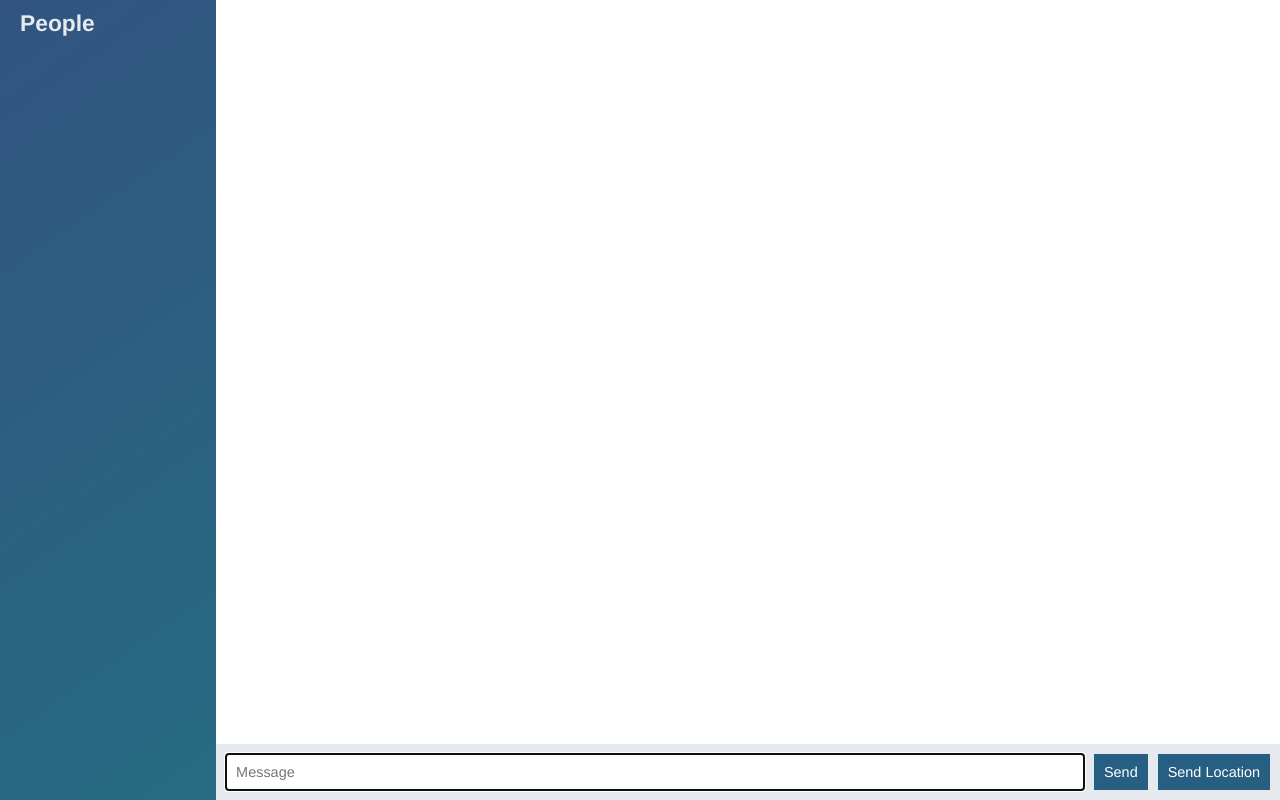
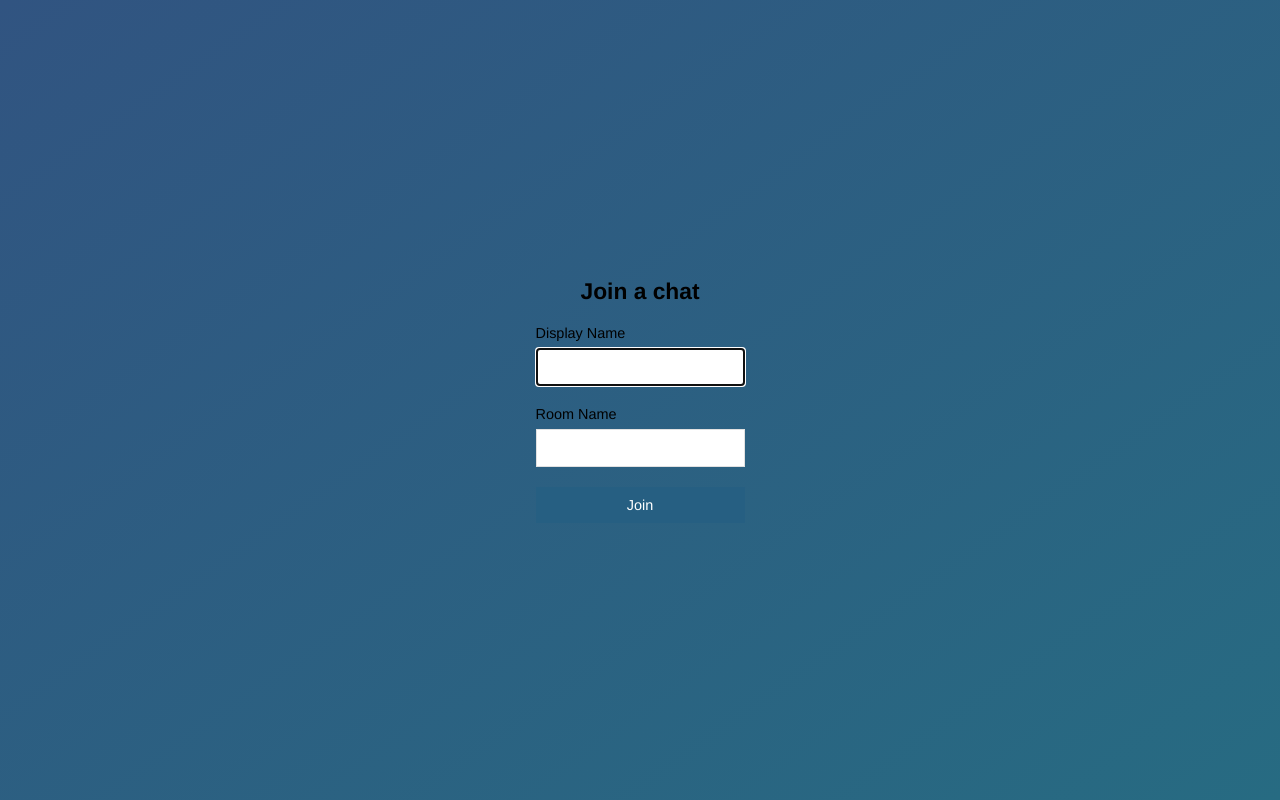
Before and after one commit to HImanshub010/chat-app, a website: page public/index.html in a window 1280 px wide. Drawn offline with nearby package versions, Linux system fonts and the light colour scheme; no server answers.

Commit message:
ADDED A JOIN ROOM PAGE

```diff
--- a/public/index.html
+++ b/public/index.html
@@ -1,55 +1,29 @@
 <!DOCTYPE html>
 <html>
   <head>
-  <meta charset="utf-8" />
+    <meta charset="utf-8">
+    <title>JOIN | ChatApp</title>
     <link rel="stylesheet" href="/css/styles.css">
-  <title>Page Title</title>
-  <script src="socket.io/socket.io.js"></script>
-  <script src="/js/libs/jquery-3.3.1.min.js"></script>
-  <script src="/js/libs/moment.js"></script>
-  <script src="/js/libs/mustache.js"></script>
-  <script src = "/js/index.js"></script>
-
-
+    <meta name = "viewport" content = "width=device-width,intial-scale=1,user-scalable=no">
   </head>
-<body class = 'chat'>
-
-<div class = 'chat__sidebar'>
-  <h3>People</h3>
-  <div id = 'users'></div>
+  <body class="centered-form">
+    <div class ="centered-for__form">
+      <form action="/chat.html">
+          <div class ="form-field">
+            <h3>Join a chat</h3>
           </div>
-
-<div class = "chat__main">
-    <ol id = 'messages' class = "chat__messages "></ol>
-    <div class = "chat__footer">
-        <form id = "message-form">
-            <input name = "message" type = "text" placeholder="Message" autofocus autocomplete="off"/>
-            <button>Send</button>
+          <div class ="form-field">
+            <label>Display Name</label>
+            <input type ="text" name="name" autofocus />
+          </div>
+          <div class ="form-field">
+            <label>Room Name</label>
+            <input type ="text" name="room"/>
+          </div>
+          <div class ="form-field">
+            <button>Join</button>
+          </div>
       </form>
-          <button id = 'send-location'>Send Location</button>
     </div>
-</div>
- <script id = "message-template" type = "text/template">
-  <li class = "message">
-    <div class = "message__title">
-    <h4>{{from}}</h4>
-    <span>{{createdAt}}</span>
-  </div>
-  <div class = "message__body">
-    <p>{{text}}</p>
-  </div>
-  </li>
-</script>
-<script id = "location-message-template" type = "text/template">
-  <li class = "message">
-    <div class = "message__title">
-    <h4>{{from}}</h4>
-    <span>{{createdAt}}</span>
-  </div>
-  <div class = "message__body">
-    <a href= {{url}} target = "_blank">My current Location</a>
-  </div>
-  </li>
-</script>
   </body>
 </html>
```
Also changed, not shown: public/chat.html (added, +56 -0 lines), public/js/chat.js (renamed from public/js/index.js). Lines whose indentation alone changed are shown as unchanged.
